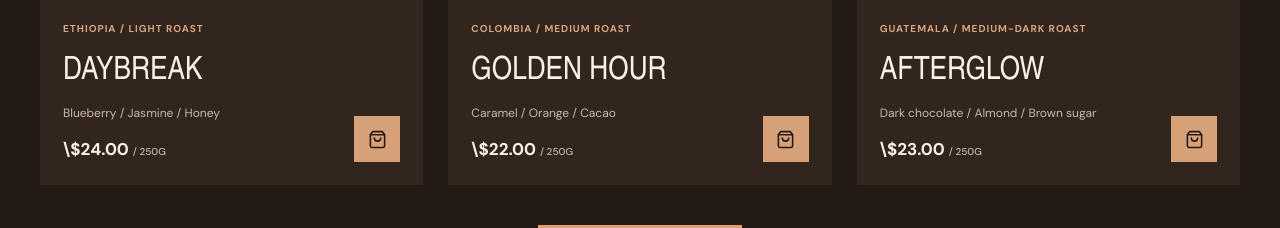
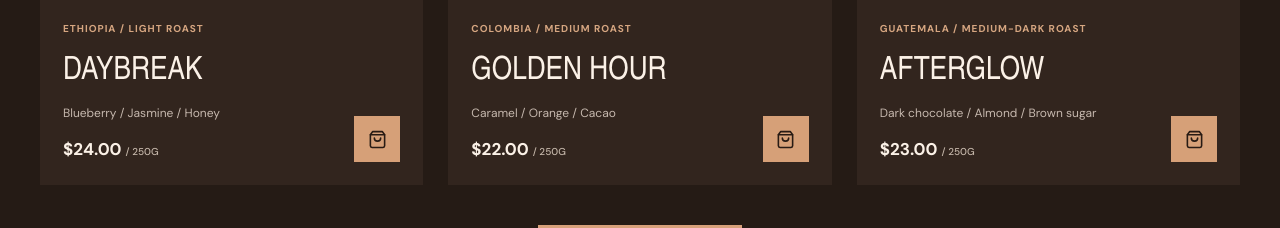
Before and after one commit to AbdulRehman-Syed/morrow-coffee, a React (Vite) app: page / in a window 1280 px wide. Shown: the part 2800-3028 px from the top of the page. Built offline with nearby package versions, Linux system fonts and the light colour scheme.

Commit message:
fix: clean landing imports and display product prices

```diff
--- a/src/components/RoastHouseHome.tsx
+++ b/src/components/RoastHouseHome.tsx
@@ -1,6 +1,6 @@
 import { useEffect, useState } from 'react';
 import { AnimatePresence, motion, useReducedMotion } from 'motion/react';
-import { ArrowDown, ArrowRight, ArrowUpRight, ChevronLeft, ChevronRight, Coffee, Pause, Play, ShoppingBag, Sparkles, X } from 'lucide-react';
+import { ArrowDown, ArrowRight, ArrowUpRight, ChevronLeft, ChevronRight, Coffee, Pause, Play, ShoppingBag, X } from 'lucide-react';
 import CoffeeCanvas, { type DrinkTone } from './CoffeeCanvas';
 import Reveal from './Reveal';
 import { useDialogFocus } from '../hooks/useDialogFocus';
@@ -54,7 +54,7 @@ export default function RoastHouseHome({navigate,add}:{navigate:Navigate;add:(id
    <div className="m55-cups" role="group" aria-label="Select a signature drink">{drinks.map((d,i)=><motion.button key={d.tone} type="button" className={'m55-cup-choice '+(selected===i?'selected':'')} aria-pressed={selected===i} onClick={()=>setSelected(i)} whileHover={reduced?undefined:{y:-6}} transition={{duration:.2}}><span className="m55-cup-visual"><CoffeeCanvas tone={d.tone} strength={strength}/></span><small>{d.tag}</small><strong>{d.name}</strong><span className="m55-drink-notes">{d.notes}</span></motion.button>)}</div>
    <Reveal className="m55-drink-studio"><div><span className="m55-kicker">NOW TASTING / {String(selected+1).padStart(2,'0')}</span><h3>{choice.name}</h3><p>{choice.description}</p></div><div className="m55-slider"><label htmlFor="m55-intensity">Visual roast intensity <strong>{strength}%</strong></label><input id="m55-intensity" type="range" min="25" max="90" value={strength} onChange={e=>setStrength(Number(e.target.value))}/><small>This changes the illustrated liquid, not an actual coffee recipe.</small></div><button className="m55-button m55-button-dark" onClick={()=>navigate('/cafe#menu')}>EXPLORE THE FULL MENU <ArrowUpRight size={17}/></button></Reveal>
   </section>
-  <section className="m55-collection"><div className="m55-shell"><Reveal className="m55-collection-title"><span className="m55-kicker">FRESH FROM THE ROASTERY</span><h2>FIND YOUR <em>EVERYDAY FAVORITE.</em></h2><p>Three origins. Three personalities. One very good reason for another cup.</p></Reveal><div className="m55-products">{origins.map((o,i)=><Reveal key={o.id} delay={i*.08}><article className="m55-product"><button className="m55-product-image" aria-label={'View '+o.name} onClick={()=>navigate('/coffee/'+o.id)}><img loading="lazy" src={productPhoto[o.id]} alt={'Illustrative coffee bag for '+o.name}/><span>0{i+1} / 03</span></button><div className="m55-product-info"><div><small>{o.country.toUpperCase()} / {o.roast.toUpperCase()}</small><h3>{o.name}</h3><p>{o.notes.join(' / ')}</p><strong>\${o.price}.00 <span>/ 250G</span></strong></div><button className="m55-add" onClick={()=>add(o.id)} aria-label={'Add '+o.name+' to shopping bag'}><ShoppingBag size={19}/></button></div></article></Reveal>)}</div><Reveal className="m55-product-more"><button className="m55-button m55-button-caramel" onClick={()=>navigate('/coffee')}>SHOP ALL COFFEE <ArrowRight size={18}/></button></Reveal></div></section>
+  <section className="m55-collection"><div className="m55-shell"><Reveal className="m55-collection-title"><span className="m55-kicker">FRESH FROM THE ROASTERY</span><h2>FIND YOUR <em>EVERYDAY FAVORITE.</em></h2><p>Three origins. Three personalities. One very good reason for another cup.</p></Reveal><div className="m55-products">{origins.map((o,i)=><Reveal key={o.id} delay={i*.08}><article className="m55-product"><button className="m55-product-image" aria-label={'View '+o.name} onClick={()=>navigate('/coffee/'+o.id)}><img loading="lazy" src={productPhoto[o.id]} alt={'Illustrative coffee bag for '+o.name}/><span>0{i+1} / 03</span></button><div className="m55-product-info"><div><small>{o.country.toUpperCase()} / {o.roast.toUpperCase()}</small><h3>{o.name}</h3><p>{o.notes.join(' / ')}</p><strong>${o.price}.00 <span>/ 250G</span></strong></div><button className="m55-add" onClick={()=>add(o.id)} aria-label={'Add '+o.name+' to shopping bag'}><ShoppingBag size={19}/></button></div></article></Reveal>)}</div><Reveal className="m55-product-more"><button className="m55-button m55-button-caramel" onClick={()=>navigate('/coffee')}>SHOP ALL COFFEE <ArrowRight size={18}/></button></Reveal></div></section>
   <section className="m55-story" aria-labelledby="m55-story-title"><Reveal className="m55-section-head"><span className="m55-kicker">THE MORROW STORY / MORE THAN A DRINK</span><h2 id="m55-story-title">OUR <em>STORY.</em></h2><p>A little curiosity, a little craft, and a lot of love for the everyday cup.</p></Reveal><div className="m55-story-image"><img loading="lazy" src="/images/feature.webp" alt="Atmospheric dark coffee still life with roasted beans"/><div className="m55-story-overlay"/><button className="m55-story-play" onClick={()=>setReelOpen(true)}><span><Play size={31} fill="currentColor"/></span><strong>PLAY THE STORY</strong><small>INTERACTIVE PHOTO REEL / 3 CHAPTERS</small></button><span className="m55-story-caption">BEHIND EVERY GREAT CUP, THERE'S A STORY.</span></div></section>
   <section className="m55-outro"><Reveal><span className="m55-kicker">CURIOUS MINDS BREW BETTER COFFEE</span><h2>MORE TO <em>EXPLORE.</em></h2><p>Go hands-on in the Brew Lab, learn our origins, or find your favorite corner of Morrow.</p><div><button onClick={()=>navigate('/brew')}>EXPERIMENT WITH BREWING <ArrowUpRight size={19}/></button><button onClick={()=>navigate('/origins')}>DISCOVER THE ORIGINS <ArrowUpRight size={19}/></button></div></Reveal><Coffee size={90} strokeWidth={.75} aria-hidden="true"/></section>
   <StoryReel open={reelOpen} onClose={()=>setReelOpen(false)}/>
```
